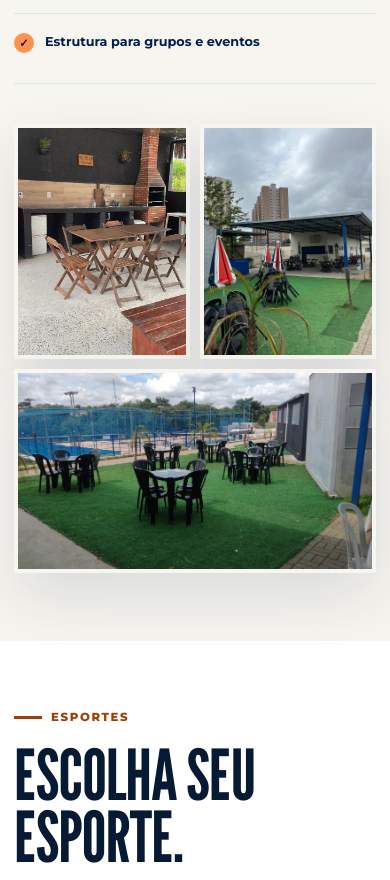
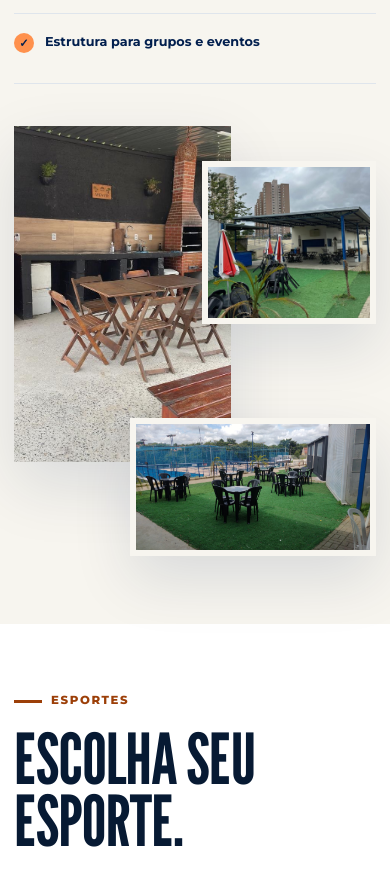
Before and after one commit to Ca472/Arena-Sul-, a Next.js app: page / in a window 390 px wide. Shown: the part 3520-4400 px from the top of the page. Built offline with nearby package versions, Linux system fonts and the light colour scheme; no server answers.

Commit message:
Repete mosaico das fotos de estrutura

```diff
--- a/src/app/globals.css
+++ b/src/app/globals.css
@@ -1007,38 +1007,26 @@ html[data-arena-opening="active"] .public-site .hero-sport-indicators span {
   object-position: center;
 }
 
-.public-site .amenities-venue-gallery {
-  display: grid;
-  grid-template-columns:
-    minmax(0, 0.56fr) minmax(0, 0.75fr)
-    minmax(0, 1.78fr);
-  gap: clamp(12px, 1.4vw, 20px);
+.public-site .amenities-grid-followup {
   margin-top: clamp(42px, 6vw, 82px);
 }
 
-.public-site .amenities-venue-gallery figure {
-  position: relative;
-  min-height: clamp(280px, 27vw, 380px);
-  margin: 0;
-  overflow: hidden;
-  background: var(--navy);
-  border: 6px solid var(--cream);
-  box-shadow: 0 24px 60px rgba(2, 31, 78, 0.12);
-}
-
-.public-site .amenities-venue-gallery img {
-  object-fit: cover;
-}
-
-.public-site .venue-gallery-churrasqueira img {
+.public-site .amenities-collage-additional .collage-main img {
   object-position: center 58%;
 }
 
-.public-site .venue-gallery-bar img {
+.public-site .amenities-collage-additional .collage-secondary img {
   object-position: center 62%;
 }
 
-.public-site .venue-gallery-convivencia img {
+.public-site .amenities-collage-additional .collage-tertiary {
+  right: 0;
+  width: 68%;
+  height: auto;
+  aspect-ratio: 16 / 9;
+}
+
+.public-site .amenities-collage-additional .collage-tertiary img {
   object-position: center;
 }
 
@@ -2091,28 +2079,6 @@ html[data-arena-opening="active"] .public-site .hero-sport-indicators span {
     grid-template-columns: 1fr;
   }
 
-  .public-site .amenities-venue-gallery {
-    grid-template-columns: repeat(2, minmax(0, 1fr));
-    align-items: start;
-  }
-
-  .public-site .amenities-venue-gallery figure {
-    min-height: 0;
-  }
-
-  .public-site .venue-gallery-churrasqueira {
-    aspect-ratio: 3 / 4;
-  }
-
-  .public-site .venue-gallery-bar {
-    aspect-ratio: 3 / 4;
-  }
-
-  .public-site .venue-gallery-convivencia {
-    grid-column: 1 / -1;
-    aspect-ratio: 16 / 9;
-  }
-
   .public-site .about-media {
     min-height: 580px;
   }
@@ -2402,15 +2368,6 @@ html[data-arena-opening="active"] .public-site .hero-sport-indicators span {
 
   .public-site .amenities-collage {
     min-height: 510px;
-  }
-
-  .public-site .amenities-venue-gallery {
-    gap: 10px;
-    margin-top: 40px;
-  }
-
-  .public-site .amenities-venue-gallery figure {
-    border-width: 4px;
   }
 
   .public-site .amenities-list {
--- a/src/app/page.tsx
+++ b/src/app/page.tsx
@@ -285,35 +285,37 @@ export default function Home() {
           </div>
         </div>
 
+        <div className="amenities-grid amenities-grid-followup shell">
           <div
-          className="amenities-venue-gallery shell"
+            className="amenities-collage amenities-collage-additional"
             role="group"
             aria-label="Bar, churrasqueira e áreas de convivência"
           >
-          <figure className="venue-gallery-churrasqueira">
+            <figure className="collage-main">
               <Image
                 src="/images/estrutura-churrasqueira.jpg"
                 alt="Churrasqueira coberta da Arena Sul com pia, mesas e cadeiras"
                 fill
-              sizes="(max-width: 850px) 46vw, 18vw"
+                sizes="(max-width: 850px) 60vw, 28vw"
               />
             </figure>
-          <figure className="venue-gallery-bar">
+            <figure className="collage-secondary">
               <Image
                 src="/images/estrutura-bar-coberto.jpg"
                 alt="Área coberta do bar da Arena Sul com mesas e cadeiras"
                 fill
-              sizes="(max-width: 850px) 46vw, 24vw"
+                sizes="(max-width: 850px) 48vw, 22vw"
               />
             </figure>
-          <figure className="venue-gallery-convivencia">
+            <figure className="collage-tertiary">
               <Image
                 src="/images/estrutura-bar-convivencia.jpg"
                 alt="Área externa de convivência do bar com vista para as quadras de areia"
                 fill
-              sizes="(max-width: 850px) 100vw, 55vw"
+                sizes="(max-width: 850px) 68vw, 30vw"
               />
             </figure>
+          </div>
         </div>
       </section>
 
```
Lines whose indentation alone changed are shown as unchanged.
